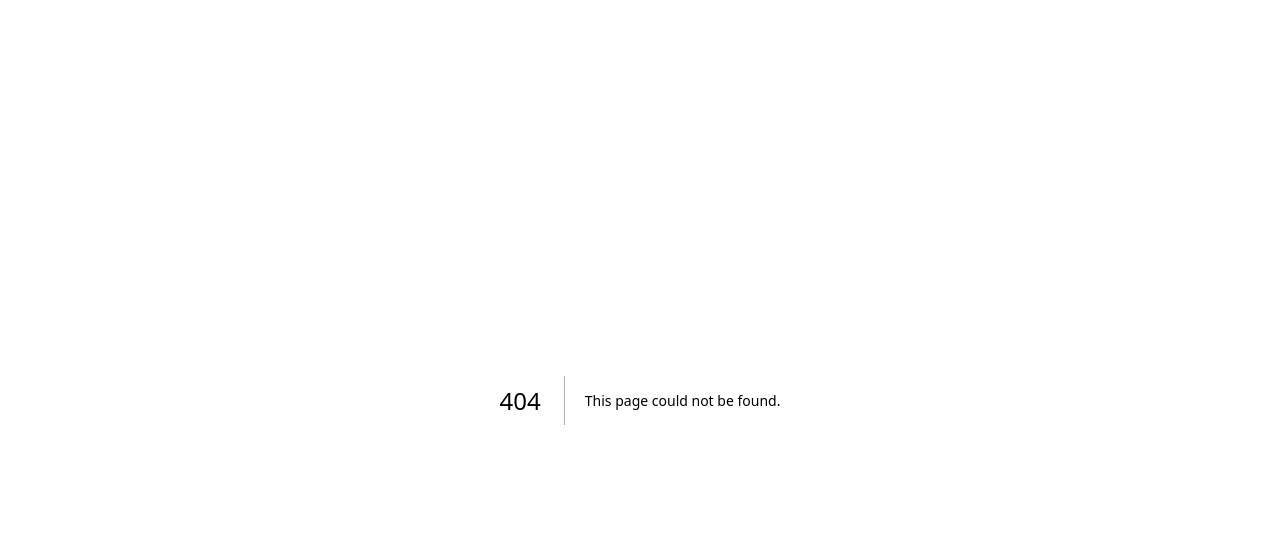
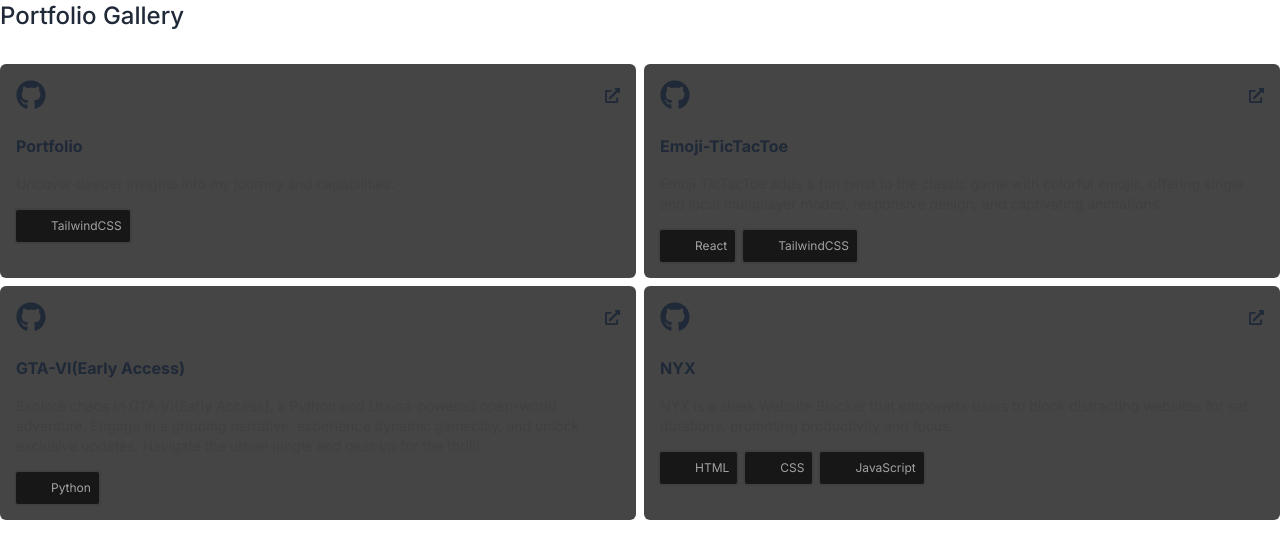
Before and after one commit to MishanPoudel/Portfolio, a Next.js app: page /projects in a window 1280 px wide. Before the commit this address had no page. Shown: the top 558 px of the page. Built offline with nearby package versions, Linux system fonts and the light colour scheme; some icons are missing.

Commit message:
feat: Implement Projects page showcasing portfolio projects

```diff
--- /dev/null
+++ b/app/projects/page.js
@@ -0,0 +1,19 @@
+import React from "react";
+import ProjectCard from "../components/ProjectCard";
+import Heading from "../components/Heading";
+import { githubRepos } from "../data/data";
+
+const Projects = () => {
+  return (
+    <div>
+      <Heading heading="Portfolio Gallery" />
+      <div className="grid sm:grid-cols-2 gap-2">
+        {githubRepos.map((repo, index) => (
+          <ProjectCard key={index} repo={repo} />
+        ))}
+      </div>
+    </div>
+  );
+};
+
+export default Projects;
```
